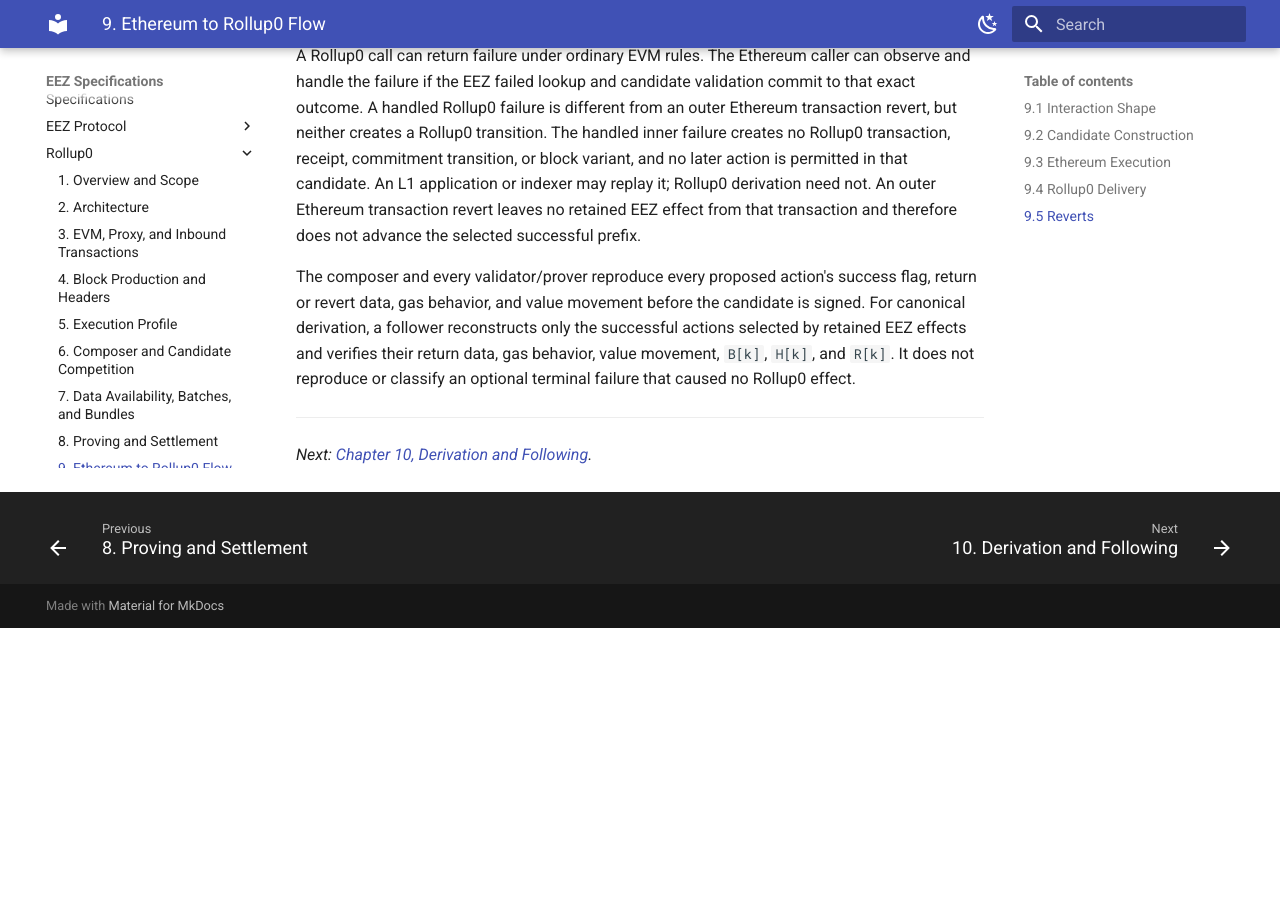
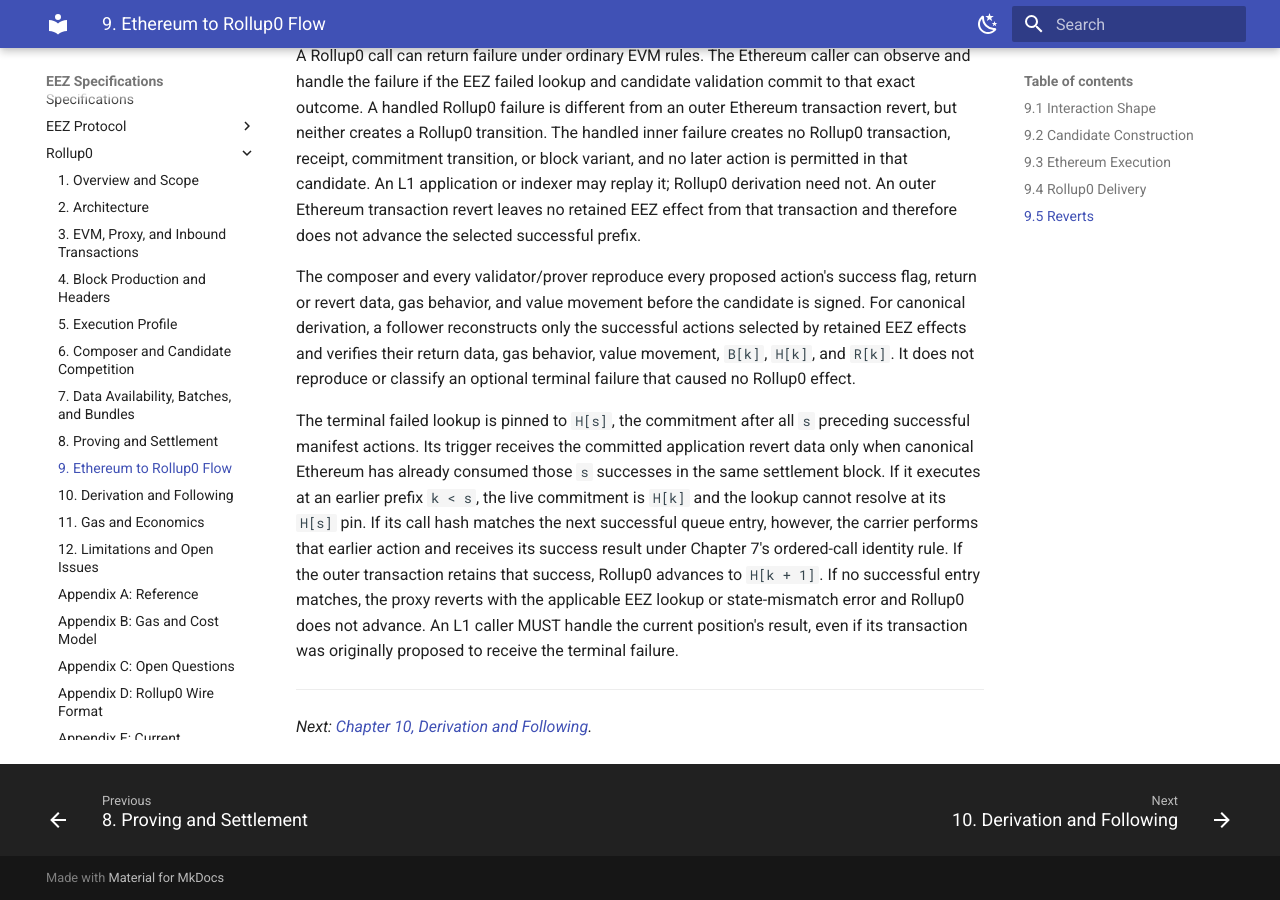
Before and after one commit to eez-association/specs-draft, an MkDocs documentation site: the page built from docs/rollup0-spec/09-l1-to-l2.md, in a window 1280 px wide and 900 px high, scrolled down 2754 px. Built offline with MkDocs 1.6.1 and Material for MkDocs 9.7.7, drawn with Linux system fonts in a browser that asks for light colours; before the commit the page ends 3382 px from its top, so only the background shows below that.

Commit message:
docs(rollup0): clarify terminal failed-lookup resolution

```diff
--- a/docs/rollup0-spec/09-l1-to-l2.md
+++ b/docs/rollup0-spec/09-l1-to-l2.md
@@ -113,6 +113,18 @@
 and verifies their return data, gas behavior, value movement, `B[k]`, `H[k]`, and `R[k]`. It does not
 reproduce or classify an optional terminal failure that caused no Rollup0 effect.
 
+The terminal failed lookup is pinned to `H[s]`, the commitment after all `s` preceding successful
+manifest actions. Its trigger receives the committed application revert data only when canonical
+Ethereum has already consumed those `s` successes in the same settlement block. If it executes at
+an earlier prefix `k < s`, the live commitment is `H[k]` and the lookup cannot resolve at its
+`H[s]` pin. If its call hash matches the next successful queue entry, however, the carrier performs
+that earlier action and receives its success result under Chapter 7's ordered-call identity rule.
+If the outer transaction retains that success, Rollup0 advances to `H[k + 1]`. If no successful
+entry matches, the proxy reverts with the applicable EEZ lookup or state-mismatch error and
+Rollup0 does not advance.
+An L1 caller MUST handle the current position's result, even if its transaction was originally
+proposed to receive the terminal failure.
+
 ---
 
 *Next: [Chapter 10, Derivation and Following](10-derivation-following.md).*
```
